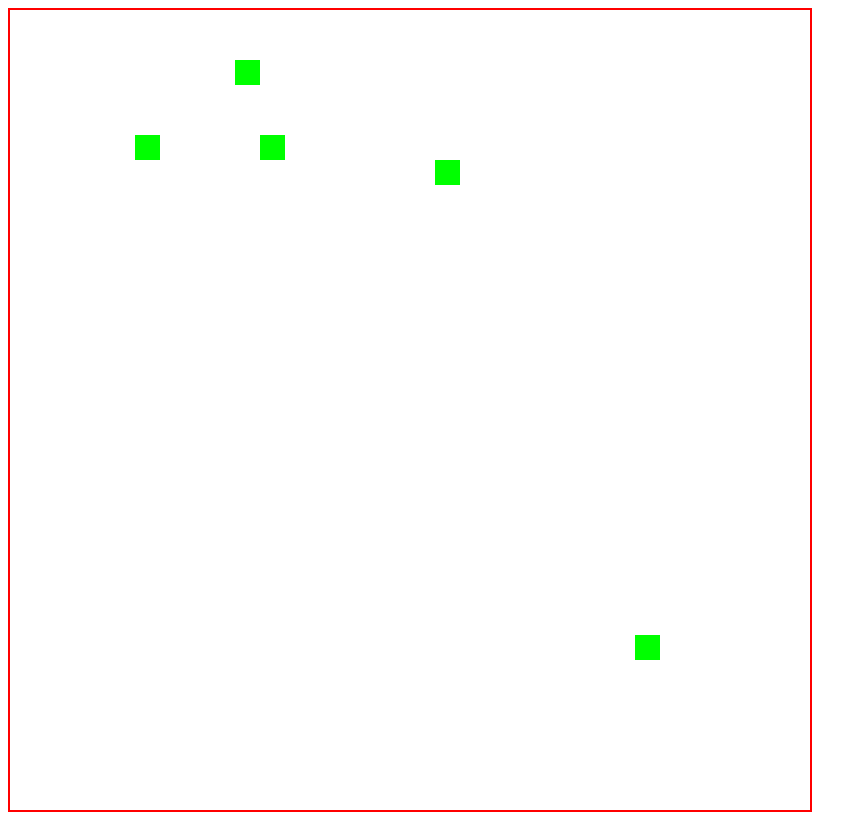
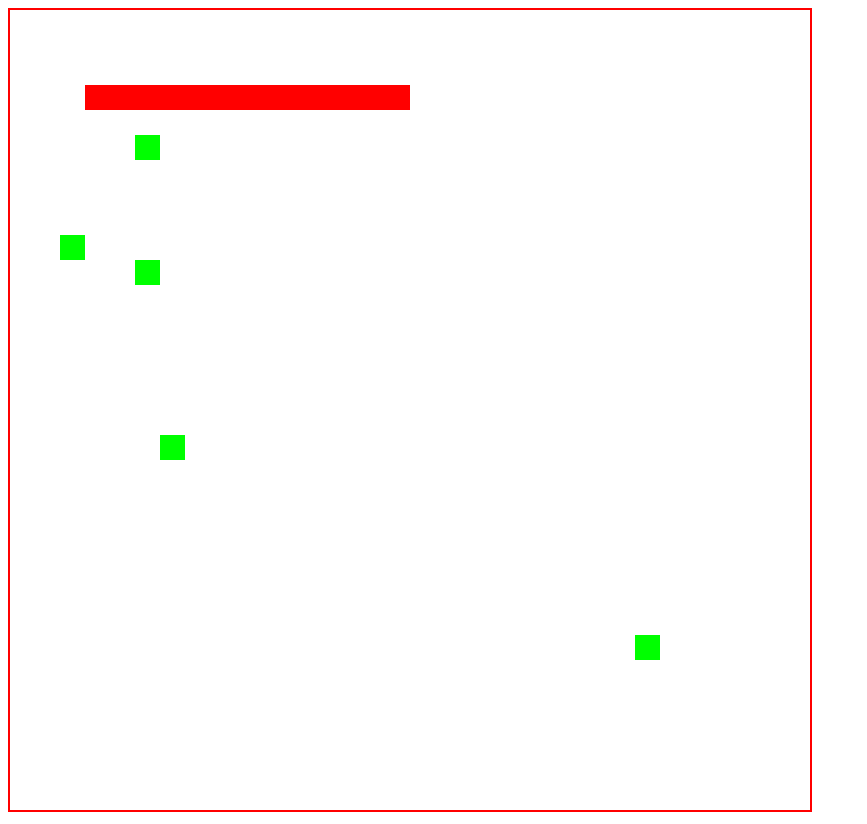
Before and after one commit to mihail-petrov-courses-pu-fmi/js-game, a plain HTML site: page ex-3/2.snake-remaster/index.htm in a window 1280 px wide. Shown: the whole page, without its empty margins (0-867 px from the left). Drawn offline with Linux system fonts and the light colour scheme.

Commit message:
Update snake with snake body

```diff
--- a/ex-3/2.snake-remaster/application.js
+++ b/ex-3/2.snake-remaster/application.js
@@ -1,2 +1,7 @@
 var canvasElement = document.getElementById("game-board");
 BoardManager.init(canvasElement);
+
+
+document.addEventListener('keydown', function(e) {
+    BoardManager.setDirection(e.code);
+});
--- a/ex-3/2.snake-remaster/config/BoardConfig.js
+++ b/ex-3/2.snake-remaster/config/BoardConfig.js
@@ -1,3 +1,10 @@
 var BoardConfig = {
-    TILE_SIZE : 25
+    TILE_SIZE : 25,
+
+    DIRECTION : {
+        LEFT    : 'LEFT',
+        RIGHT   : 'RIGHT',
+        UP      : 'UP',
+        DOWN    : 'DOWN'
+    }
 };
--- a/ex-3/2.snake-remaster/index.htm
+++ b/ex-3/2.snake-remaster/index.htm
@@ -22,6 +22,7 @@
     <!-- Sprits and characters -->
     <script src="sprites/Tile.js"></script>
     <script src="sprites/Food.js"></script>
+    <script src="sprites/Snake.js"></script>
 
     <script src="application.js"></script>
 </body>
--- a/ex-3/2.snake-remaster/managers/BoardManager.js
+++ b/ex-3/2.snake-remaster/managers/BoardManager.js
@@ -6,15 +6,41 @@ BoardManager.init = function(canvas) {
     this.canvas     = canvas;
     this.context    = this.canvas.getContext('2d');
 
-    this.characterCollection = [];
+    // Reference pointers
+    this.snakeReference         = null;
+
+    //
+    this.characterCollection    = [];
+    this.gameDirection          = BoardConfig.DIRECTION.RIGHT;
 
     this.loadLevel();
 
-    setInterval(this.gameLoop, 1000);
+    setInterval(this.gameLoop, 400);
     this.render();
 };
 
 BoardManager.loadLevel = function() {
+
+    // console.log('**');
+    // console.log(this);
+
+    // function testWithName() {
+    //     console.log('**');
+    //     console.log(this);
+    // }
+
+    // testWithName();
+
+
+    // (function() {
+    //     console.log('**');
+    //     console.log(this);
+    // })();
+
+    var loadFood = function() {
+
+        // console.log('**');
+        // console.log(this);
 
         // init food
         var FoodMap = [
@@ -29,19 +55,62 @@ BoardManager.loadLevel = function() {
 
             var foodCoordinate  = FoodMap[i];
             var foodReference   = new Food(foodCoordinate);
-        this.characterCollection.push(foodReference);
+            _this.characterCollection.push(foodReference);
         }
+    };
+
+    loadFood();
+
+    var loadSnake = function() {
+
+        _this.snakeReference = new Snake({
+            row : 3,
+            col : 3
+        });
+
+        _this.characterCollection.push(_this.snakeReference);
+    };
+
+    loadSnake();
 };
 
 BoardManager.gameLoop = function() {
 
-    // console.log("*");
-    // console.log(BoardManager)
-    // console.log(_this);
-    // console.log(this);
+    if(_this.gameDirection == BoardConfig.DIRECTION.LEFT) {
+        _this.snakeReference.moveLeft();
+    }
+
+    if(_this.gameDirection == BoardConfig.DIRECTION.RIGHT) {
+        _this.snakeReference.moveRight();
+    }
+
+    if(_this.gameDirection == BoardConfig.DIRECTION.UP) {
+        _this.snakeReference.moveUp();
+    }
+
+    if(_this.gameDirection == BoardConfig.DIRECTION.DOWN) {
+        _this.snakeReference.moveDown();
+    }
 
     _this.render(_this.context);
-    // BoardManager.render(BoardManager.context);
+};
+
+BoardManager.setDirection = function(direction) {
+
+    var DirectionMap = {
+        'ArrowLeft'     : BoardConfig.DIRECTION.LEFT,
+        'ArrowRight'    : BoardConfig.DIRECTION.RIGHT,
+        'ArrowUp'       : BoardConfig.DIRECTION.UP,
+        'ArrowDown'     : BoardConfig.DIRECTION.DOWN,
+    };
+
+    // this.gameDirection = (DirectionMap[direction])      ?
+    //                         DirectionMap[direction]     :
+    //                         this.gameDirection;
+
+    if(DirectionMap[direction]) {
+        this.gameDirection = DirectionMap[direction];
+    }
 };
 
 BoardManager.render = function() {
--- /dev/null
+++ b/ex-3/2.snake-remaster/sprites/Snake.js
@@ -0,0 +1,49 @@
+var Snake = function(constructorObject) {
+
+    this.row            = constructorObject.row;
+    this.col            = constructorObject.col;
+    this.headColor      = "#ff0000";
+    this.bodyColor      = "#000000";
+
+    this.tileCollection = [];
+    this.tileCollection.push(new Tile({
+        row     : this.row,
+        col     : this.col,
+        color   : this.headColor
+    }));
+};
+
+Snake.prototype.moveLeft = function() {
+
+    for(var i = 0; i < this.tileCollection.length; i++) {
+        this.tileCollection[i].col = this.tileCollection[i].col - 1;
+    }
+};
+
+Snake.prototype.moveRight = function() {
+
+    for(var i = 0; i < this.tileCollection.length; i++) {
+        this.tileCollection[i].col = this.tileCollection[i].col + 1;
+    }
+};
+
+Snake.prototype.moveUp = function() {
+
+    for(var i = 0; i < this.tileCollection.length; i++) {
+        this.tileCollection[i].row = this.tileCollection[i].row - 1;
+    }
+};
+
+Snake.prototype.moveDown = function() {
+
+    for(var i = 0; i < this.tileCollection.length; i++) {
+        this.tileCollection[i].row = this.tileCollection[i].row + 1;
+    }
+};
+
+Snake.prototype.render = function(context) {
+
+    for(var i = 0; i < this.tileCollection.length; i++) {
+        this.tileCollection[i].render(context);
+    }
+};
--- a/ex-3/2.snake-remaster/sprites/Tile.js
+++ b/ex-3/2.snake-remaster/sprites/Tile.js
@@ -4,15 +4,19 @@ var Tile = function(constructorObject) {
     this.col    = constructorObject.col;
     this.color  = constructorObject.color;
 
-    this.x      = (this.row * BoardConfig.TILE_SIZE);
-    this.y      = (this.col * BoardConfig.TILE_SIZE);
+    // move to render method
+    // this.x      = (this.row * BoardConfig.TILE_SIZE);
+    // this.y      = (this.col * BoardConfig.TILE_SIZE);
     this.side   =  BoardConfig.TILE_SIZE;
 };
 
 Tile.prototype.render = function(context) {
 
+    var x      = (this.col * BoardConfig.TILE_SIZE);
+    var y      = (this.row * BoardConfig.TILE_SIZE);
+
     context.beginPath();
-    context.rect(this.x, this.y, this.side, this.side)
+    context.rect(x, y, this.side, this.side)
     context.fillStyle = this.color;
     context.fill();
     context.closePath();
```
Lines whose indentation alone changed are shown as unchanged.
